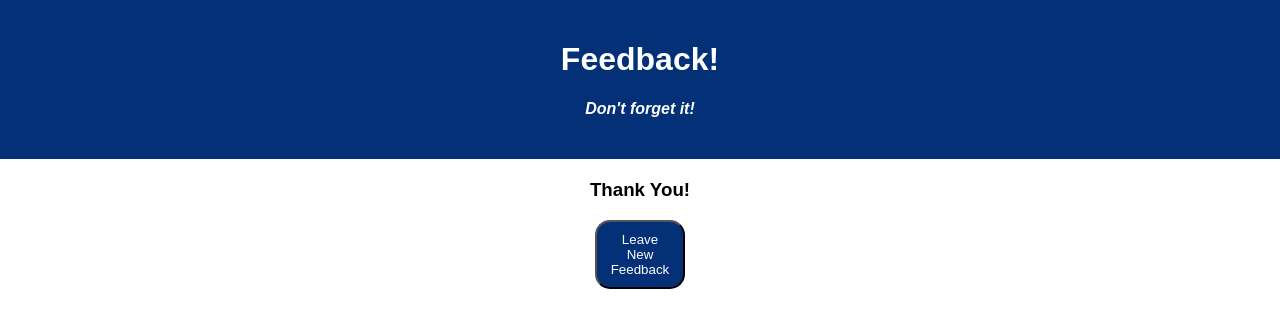
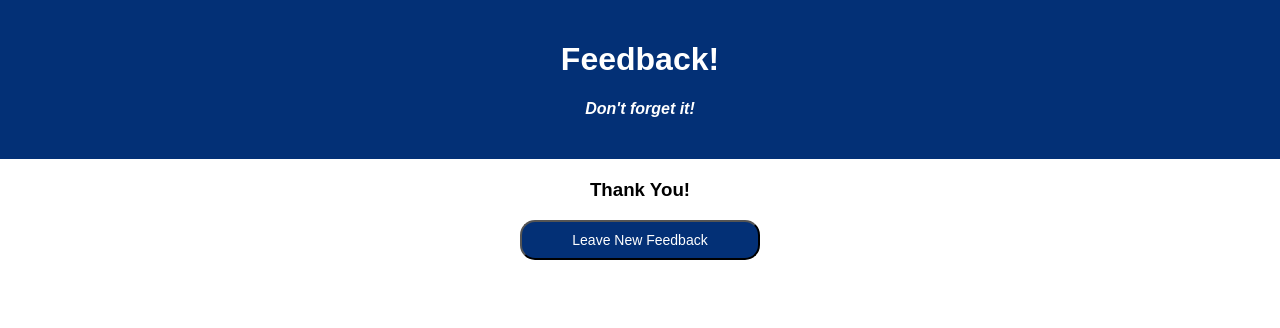
Before and after one commit to FouziH/weekend-redux-feedback-loop, a React (Create React App) app: page / in a window 1280 px wide. Shown: the top 328 px of the page. Built offline with nearby package versions, Linux system fonts and the light colour scheme.

Commit message:
Added additional styling for my Leave New Feedback button

```diff
--- a/src/components/App/App.css
+++ b/src/components/App/App.css
@@ -55,3 +55,7 @@ button:hover{
 input:hover{
     background-color: lightgray;
 }
+.surveyHomePage{
+  width:240px;
+  font-size: 14px;
+}
--- a/src/components/SurveyHomePage/SurveyHomePage.jsx
+++ b/src/components/SurveyHomePage/SurveyHomePage.jsx
@@ -11,7 +11,7 @@ function SurveyHomePage () {
   return (
     <>
       <h3>Thank You!</h3>
-      <button onClick={onNextButton}>Leave New Feedback</button>
+      <button className="surveyHomePage" onClick={onNextButton}>Leave New Feedback</button>
     </>
   );
 }
```
